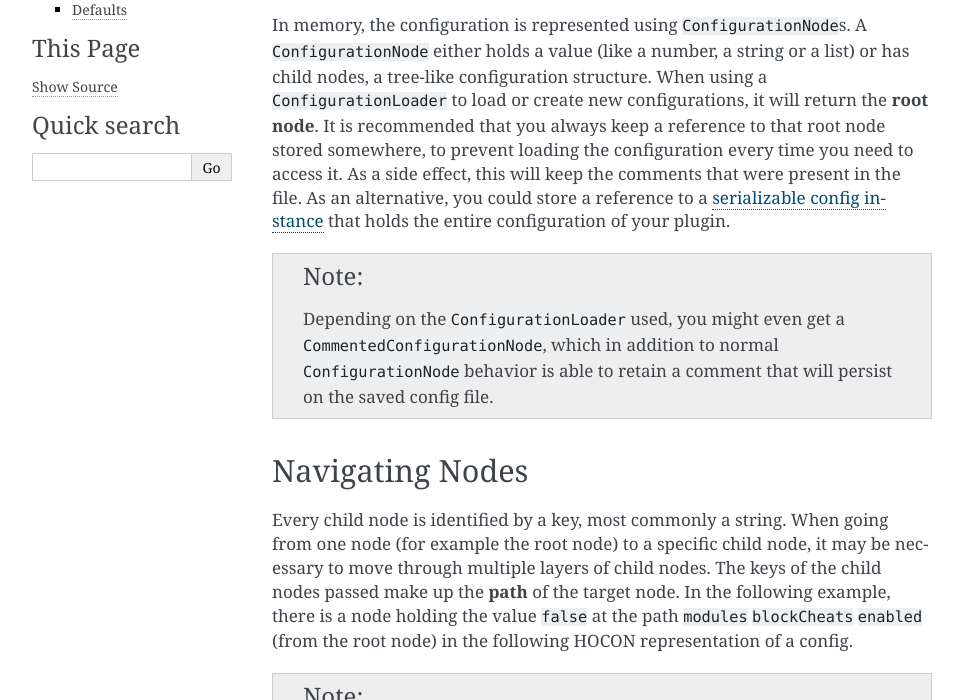
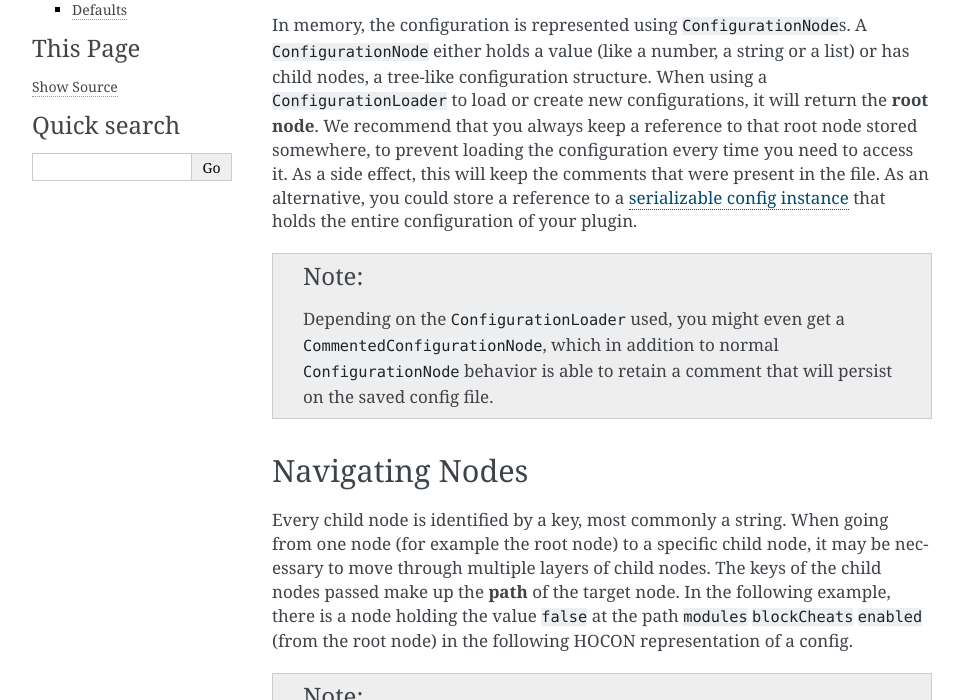
Before and after one commit to SpongePowered/SpongeDocs, a Sphinx documentation site: the page built from source/plugin/configuration/nodes.rst, in a window 1280 px wide and 900 px high, cut to the strip 200-900 px from the top of the window. Shown: the whole strip, without its empty margins (148-1111 px from the left). Built offline with Sphinx 7.4.7, drawn with Linux system fonts in a browser that asks for light colours; pages that are not in the unit, such as notebooks, are missing from menus; cross-references to code outside the pages are shown as plain code; some of the changed text lies outside the part shown.

Commit message:
Follow our recommendation

```diff
--- a/source/plugin/configuration/loaders.rst
+++ b/source/plugin/configuration/loaders.rst
@@ -131,7 +131,7 @@ Again, errors will be propagated as an ``IOException`` and must be handled.
 
 .. tip::
 
-    It is recommended to save the config after loading it (for the first time after an update) to ensure that newly
+    We recommend saving the config after loading it (for the first time after an update) to ensure that newly
     added or migrated configuration options are written to disk. If you need to save the config afterwards it is
     strongly recommended to do this outside of the main thread. See also common :doc:`/plugin/practices/bad` you should
     avoid.
--- a/source/plugin/configuration/nodes.rst
+++ b/source/plugin/configuration/nodes.rst
@@ -17,8 +17,8 @@ Configuration Nodes
 
 In memory, the configuration is represented using :javadoc:`ConfigurationNode`\ s. A ``ConfigurationNode`` either holds
 a value (like a number, a string or a list) or has child nodes, a tree-like configuration structure. When using a
-:javadoc:`ConfigurationLoader` to load or create new configurations, it will return the **root node**. It is
-recommended that you always keep a reference to that root node stored somewhere, to prevent loading the configuration
+:javadoc:`ConfigurationLoader` to load or create new configurations, it will return the **root node**. We
+recommend that you always keep a reference to that root node stored somewhere, to prevent loading the configuration
 every time you need to access it. As a side effect, this will keep the comments that were present in the file.
 As an alternative, you could store a reference to a :doc:`serializable config instance <serialization>` that holds the
 entire configuration of your plugin.
@@ -154,8 +154,8 @@ even generic types can conveniently be written and read.
 .. tip::
 
     The SpongeAPI provides a :javadoc:`TypeTokens {class}` with many pre-defined type tokens that you can use.
-    If plugin developers need many different or complex ``TypeToken``\s, or use them frequently, it is recommended
-    to create a similar class for themselves to improve code readability. (Beware, it is not guaranteed that all of
+    If plugin developers need many different or complex ``TypeToken``\s, or use them frequently, we recommend
+    creating a similar class for themselves to improve code readability. (Beware, it is not guaranteed that all of
     those entries have registered ``TypeSerializer``\s).
 
 You can find a non-exhaustive list of supported types, and ways to add support for new types on the
```
